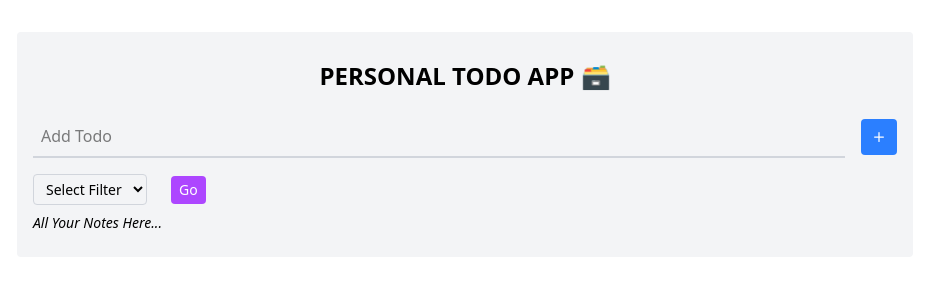
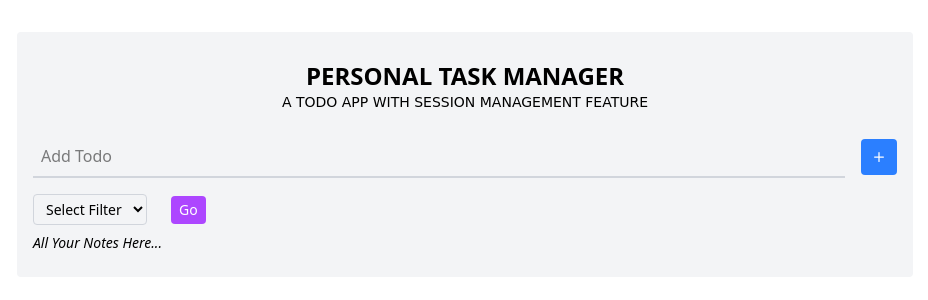
Before and after one commit to syedbilalalam/todo-list-python-pf-lab, a Flask app: page / in a window 1280 px wide. Shown: the top 300 px of the page, without its empty margins (175-1103 px from the left). Run offline with Flask 3, Linux system fonts and the light colour scheme; some libraries are stand-ins or nearby versions.

Commit message:
Feat: UI updated, icons folder added

```diff
--- a/templates/index.html
+++ b/templates/index.html
@@ -11,20 +11,23 @@
 
 <body>
     <div class="max-w-4xl mx-auto sm:mt-8 p-4 bg-gray-100 rounded">
-        <h2 class='mt-3 mb-6 text-2xl font-bold text-center uppercase'>Personal TODO APP 🗃️</h2>
+        <h2 class='mt-3 text-2xl font-bold text-center uppercase'>Personal Task Manager</h2>
+        <h5
+            class='mb-6 text-sm text-center uppercase'
+            style="font-family: 'comic sans ms';"
+        >
+            A Todo App with Session Management Feature
+        </h5>
 
         <form class="flex items-center mb-4" action="{{url_for('add_todo')}}" method="POST">
 
             <input name="todo" class="flex-grow p-2 border-b-2 border-gray-300 focus:outline-none focus:border-blue-500"
                 type="text" placeholder="Add Todo" required />
             <button class="ml-4 p-2 bg-blue-500 text-white rounded hover:bg-blue-600 focus:outline-none">
-                <!-- <BsPlus size={20} /> -->
-                <svg stroke="currentColor" fill="currentColor" stroke-width="0" viewBox="0 0 16 16" height="20"
-                    width="20" xmlns="http://www.w3.org/2000/svg">
-                    <path
-                        d="M8 4a.5.5 0 0 1 .5.5v3h3a.5.5 0 0 1 0 1h-3v3a.5.5 0 0 1-1 0v-3h-3a.5.5 0 0 1 0-1h3v-3A.5.5 0 0 1 8 4">
-                    </path>
-                </svg>
+
+                <!-- Plus icon -->
+                <img src="{{url_for('static', filename='icons/plus.svg') }}" />
+
             </button>
 
         </form>
@@ -86,13 +89,8 @@
                         <button class="mr-2 text-sm bg-blue-500 text-white sm:px-2 px-1 py-1 rounded" name="index"
                             value="{{ i }}">
 
-                            <!-- <FiEdit /> -->
-                            <svg stroke="currentColor" fill="none" stroke-width="2" viewBox="0 0 24 24"
-                                stroke-linecap="round" stroke-linejoin="round" height="1em" width="1em"
-                                xmlns="http://www.w3.org/2000/svg">
-                                <path d="M11 4H4a2 2 0 0 0-2 2v14a2 2 0 0 0 2 2h14a2 2 0 0 0 2-2v-7"></path>
-                                <path d="M18.5 2.5a2.121 2.121 0 0 1 3 3L12 15l-4 1 1-4 9.5-9.5z"></path>
-                            </svg>
+                            <!-- Edit icon -->
+                            <img src="{{ url_for('static', filename='icons/edit.svg') }}" />
 
                         </button>
                     </form>
@@ -101,13 +99,10 @@
 
                         <button class="mr-2 text-sm bg-red-500 text-white sm:px-2 px-1 py-1 rounded" name="index"
                             value="{{ i }}">
-                            <!-- <FaTrash /> -->
-                            <svg stroke="currentColor" fill="currentColor" stroke-width="0" viewBox="0 0 448 512"
-                                height="1em" width="1em" xmlns="http://www.w3.org/2000/svg">
-                                <path
-                                    d="M432 32H312l-9.4-18.7A24 24 0 0 0 281.1 0H166.8a23.72 23.72 0 0 0-21.4 13.3L136 32H16A16 16 0 0 0 0 48v32a16 16 0 0 0 16 16h416a16 16 0 0 0 16-16V48a16 16 0 0 0-16-16zM53.2 467a48 48 0 0 0 47.9 45h245.8a48 48 0 0 0 47.9-45L416 128H32z">
-                                </path>
-                            </svg>
+
+                            <!-- Tash icon -->
+                            <img src="{{ url_for('static', filename='icons/trash.svg') }}" />
+
                         </button>
 
                     </form>
@@ -118,13 +113,10 @@
 
                         <button class="text-sm bg-yellow-500 text-white sm:px-2 px-1 py-1 rounded" name="index"
                             value="{{i}}">
-                            <!-- <FaTimes /> -->
-                            <svg stroke="currentColor" fill="currentColor" stroke-width="0" viewBox="0 0 352 512"
-                                height="1em" width="1em" xmlns="http://www.w3.org/2000/svg">
-                                <path
-                                    d="M242.72 256l100.07-100.07c12.28-12.28 12.28-32.19 0-44.48l-22.24-22.24c-12.28-12.28-32.19-12.28-44.48 0L176 189.28 75.93 89.21c-12.28-12.28-32.19-12.28-44.48 0L9.21 111.45c-12.28 12.28-12.28 32.19 0 44.48L109.28 256 9.21 356.07c-12.28 12.28-12.28 32.19 0 44.48l22.24 22.24c12.28 12.28 32.2 12.28 44.48 0L176 322.72l100.07 100.07c12.28 12.28 32.2 12.28 44.48 0l22.24-22.24c12.28-12.28 12.28-32.19 0-44.48L242.72 256z">
-                                </path>
-                            </svg>
+
+                            <!-- Cross icon -->
+                            <img src="{{ url_for('static', 'icons/cross.svg') }}" />
+
                         </button>
 
                     </form>
@@ -134,13 +126,10 @@
                     <form action="{{url_for('update_completion')}}" method="POST">
                         <button class="text-sm bg-green-500 text-white sm:px-2 px-1 py-1 rounded" name="index"
                             value="{{i}}">
-                            <!-- <FaCheck /> -->
-                            <svg stroke="currentColor" fill="currentColor" stroke-width="0" viewBox="0 0 512 512"
-                                height="1em" width="1em" xmlns="http://www.w3.org/2000/svg">
-                                <path
-                                    d="M173.898 439.404l-166.4-166.4c-9.997-9.997-9.997-26.206 0-36.204l36.203-36.204c9.997-9.998 26.207-9.998 36.204 0L192 312.69 432.095 72.596c9.997-9.997 26.207-9.997 36.204 0l36.203 36.204c9.997 9.997 9.997 26.206 0 36.204l-294.4 294.401c-9.998 9.997-26.207 9.997-36.204-.001z">
-                                </path>
-                            </svg>
+
+                            <!-- Check icon -->
+                            <img src="{{ url_for('static', filename='icons/check.svg') }}" />
+
                         </button>
                     </form>
 
```
Also changed, not shown: static/icons/check.svg (added), static/icons/cross.svg (added), static/icons/edit.svg (added), static/icons/plus.svg (added), static/icons/trash.svg (added).
